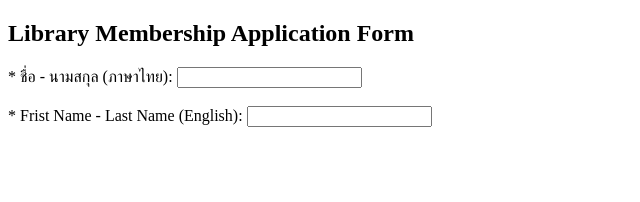
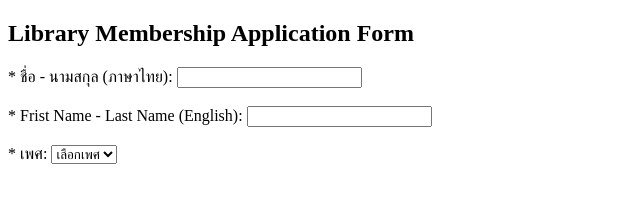
Before and after one commit to gitcat101101/6709650458_LibraryMembershipApplicationForm, a plain HTML site: page index.html in a window 1280 px wide. Shown: the whole page, without its empty margins (0-640 px from the left). Drawn offline with Linux system fonts and the light colour scheme.

Commit message:
created input option gender

```diff
--- a/index.html
+++ b/index.html
@@ -15,6 +15,18 @@
        <label for="name-en">* Frist Name - Last Name (English):</label>
         <input type="text" id="name-en" name="name-en" required>
         <br><br>
+
+       <label for="gender">* เพศ:</label>
+       <select id="gender" name="gender" required>
+           <option value="">เลือกเพศ</option>
+           <option value="male">ชาย</option>
+           <option value="female">หญิง</option>
+           <option value="other">อื่นๆ</option>
+       </select>
+       <br><br>
+
+
+
     </form>
 </body>
 </html>
```
